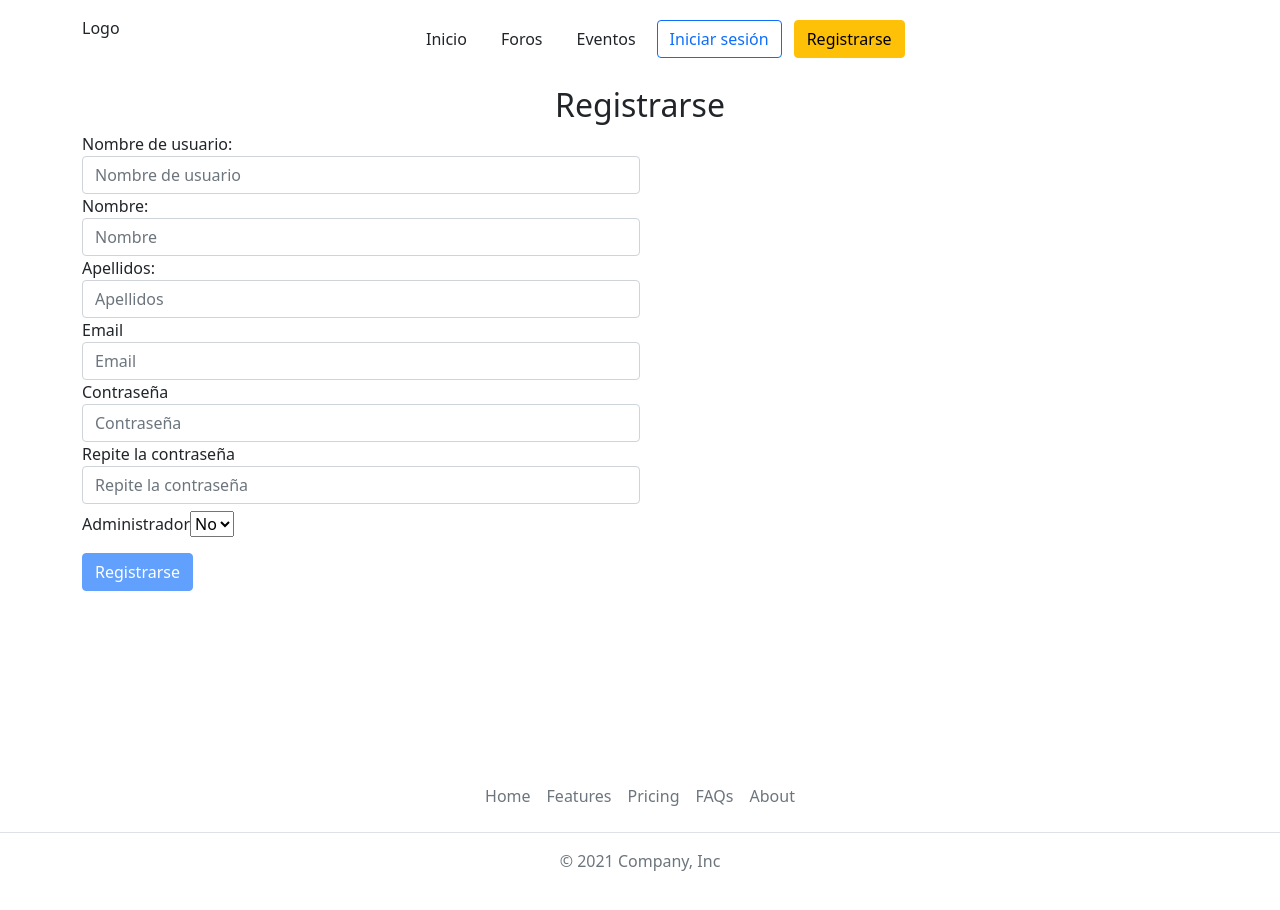
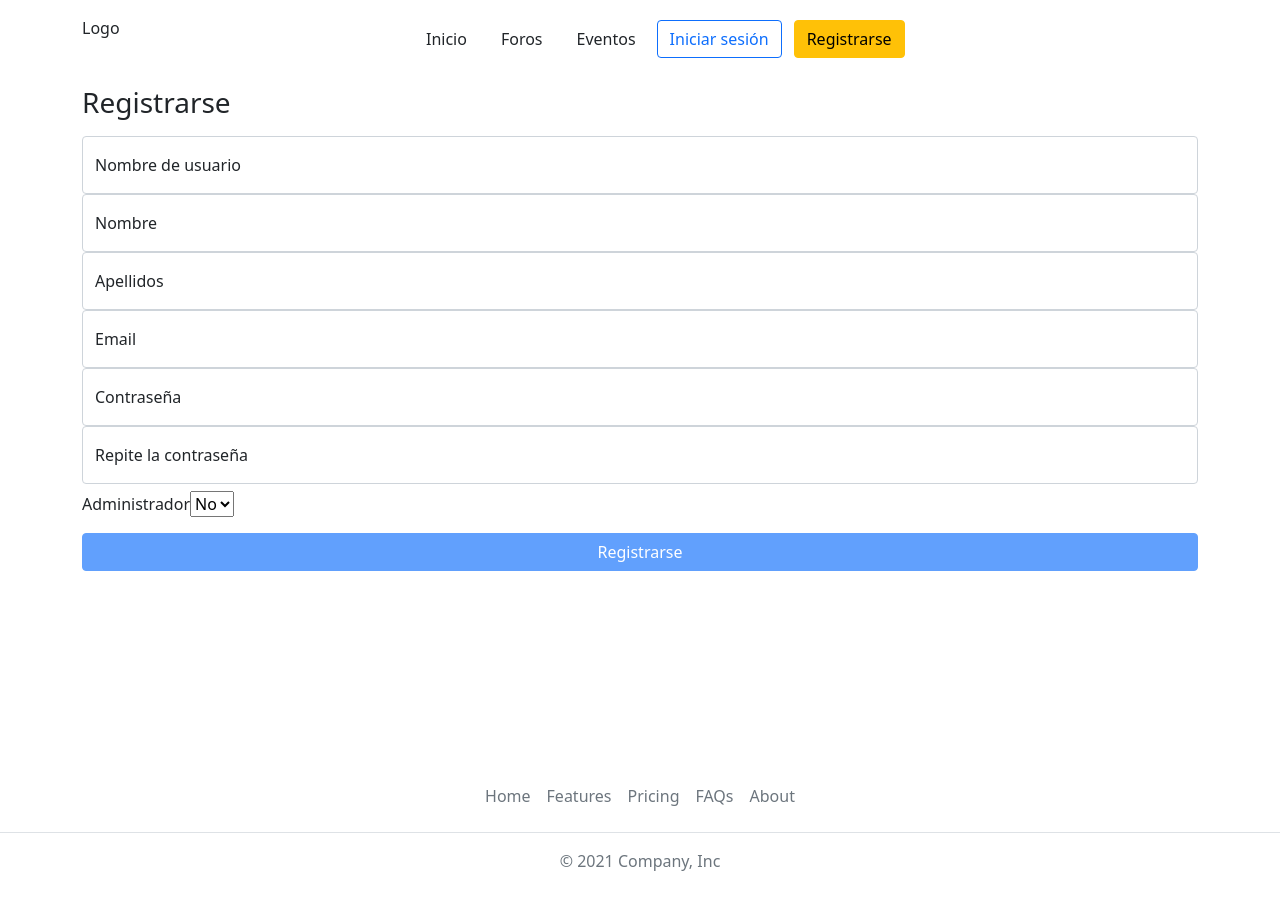
Before and after one commit to aruizr98/World-Wide-Gaming, an Angular app: page /Registrarse in a window 1280 px wide. Shown: the top 910 px of the page. Built offline with nearby package versions, Linux system fonts and the light colour scheme.

Commit message:
Actualizacion para estilos

```diff
--- a/src/app/registrarse/registrarse.component.html
+++ b/src/app/registrarse/registrarse.component.html
@@ -2,60 +2,60 @@
   Usuario creado correctamente.
 </div>
 <div class="container">
-  <h2 class="text-center">Registrarse</h2>
   <form id="registro" #formularioRegistro="ngForm" (ngSubmit)="onSubmit(formularioRegistro)">
+    <h1 class="h3 mb-3 fw-normal">Registrarse</h1>
     <div class="form-row ">
-      <div class="form-group col-md-6">
-        <label for="inputNameUser">Nombre de usuario:</label>
+      <div class="form-group col-md-12 form-floating">
         <input type="text" class="form-control" id="inputNameUser" name="nombreUsuario" #NombreUsuario="ngModel"
           [(ngModel)]="usuario.NombreUsuario" placeholder="Nombre de usuario" maxlength="15" pattern="[A-Za-z ]{3,15}"
           title="Introduce entre 2 y 15 letras" required>
-        <span class="alert alert-danger d-block mt-2" *ngIf="NombreUsuario.touched && !NombreUsuario.valid">El nombre de
+        <label for="inputNameUser">Nombre de usuario</label>
+        <span class="alert alert-danger d-block mt-2 mb-4" *ngIf="NombreUsuario.touched && !NombreUsuario.valid">El nombre de
           usuario es obligatorio y debe tener como mínimo 3 caracteres</span>
       </div>
-      <div class="form-group col-md-6">
-        <label for="inputName">Nombre:</label>
+      <div class="form-group col-md-12 form-floating">
         <input type="text" class="form-control" id="inputName" name="nombre" #Nombre="ngModel"
           [(ngModel)]="usuario.Nombre" placeholder="Nombre" maxlength="15" pattern="[A-Za-z ]{3,15}"
           title="Introduce entre 2 y 15 letras" required>
-        <span class="alert alert-danger d-block mt-2" *ngIf="Nombre.touched && !Nombre.valid">El nombre es obligatorio y
+        <label for="inputName">Nombre</label>
+        <span class="alert alert-danger d-block mt-2 mb-4" *ngIf="Nombre.touched && !Nombre.valid">El nombre es obligatorio y
           debe tener como mínimo 3 caracteres</span>
       </div>
-      <div class="form-group col-md-6">
-        <label for="inputSurName">Apellidos:</label>
+      <div class="form-group col-md-12 form-floating">
         <input type="text" class="form-control" id="inputSurName" name="apellidos" #Apellidos="ngModel"
           [(ngModel)]="usuario.Apellidos" placeholder="Apellidos" maxlength="15" pattern="[A-Za-z ]{2,15}"
           title="Introduce entre 2 y 15 letras" required>
-        <span class="alert alert-danger d-block mt-2" *ngIf="Apellidos.touched && !Apellidos.valid">Los apellidos son
+        <label for="inputSurName">Apellidos</label>
+        <span class="alert alert-danger d-block mt-2 mb-4" *ngIf="Apellidos.touched && !Apellidos.valid">Los apellidos son
           obligatorios</span>
       </div>
 
-      <div class="form-group col-md-6">
-        <label for="inputEmail4">Email</label>
+      <div class="form-group col-md-12 form-floating">
         <input type="email" class="form-control" id="inputEmail4" name="email" #Correo="ngModel"
           [(ngModel)]="usuario.Correo" placeholder="Email" pattern="^[^@]+@[^@]+\.[a-zA-Z]{2,}$" required>
-        <span class="alert alert-danger d-block mt-2" *ngIf="Correo.touched && !Correo.valid">El email es obligatorio y
+        <label for="inputEmail4">Email</label>
+        <span class="alert alert-danger d-block mt-2 mb-4" *ngIf="Correo.touched && !Correo.valid">El email es obligatorio y
           debe tener el formato NombreEmail@NombreDominio.com,es,org...</span>
       </div>
-      <div class="form-group col-md-6">
-        <label for="inputPassword4">Contraseña</label>
+      <div class="form-group col-md-12 form-floating">
         <input type="password" class="form-control" id="inputPassword4" #Contrasenya="ngModel"
           [(ngModel)]="usuario.Contrasenya" placeholder="Contraseña" name="password" pattern="[A-Za-z0-9 ]{2,15}"
           title="Introduce entre 2 y 15 letras y números" required>
-        <span class="alert alert-danger d-block mt-2" *ngIf="Contrasenya.touched && !Contrasenya.valid">La contraseña es
+        <label for="inputPassword4">Contraseña</label>
+        <span class="alert alert-danger d-block mt-2 mb-4" *ngIf="Contrasenya.touched && !Contrasenya.valid">La contraseña es
           obligatoria y debe tener entre 2 y 15 caracteres</span>
       </div>
-      <div class="form-group col-md-6">
-        <label for="inputPassword42">Repite la contraseña</label>
+      <div class="form-group col-md-12 form-floating">
         <input type="password" class="form-control" id="inputPassword42" #Contrasenya2="ngModel"
         [(ngModel)]="usuario.Contrasenya2" placeholder="Repite la contraseña" name="password2"
           pattern="[A-Za-z0-9 ]{2,15}" title="Introduce entre 2 y 15 letras y números" required>
+        <label for="inputPassword42">Repite la contraseña</label>
       </div>
-      <span class="alert alert-danger d-block mt-2" *ngIf="Contrasenya2.touched && !Contrasenya2.valid">La contraseña es
+      <span class="alert alert-danger d-block mt-2 mb-4" *ngIf="Contrasenya2.touched && !Contrasenya2.valid">La contraseña es
         obligatoria y debe tener entre 2 y 15 caracteres</span>
-      <span class="alert alert-danger d-block mt-2" *ngIf="Contrasenya2.touched && usuario.Contrasenya != usuario.Contrasenya2">Las contraseñas deben ser iguales</span>
+      <span class="alert alert-danger d-block mt-2 mb-4" *ngIf="Contrasenya2.touched && usuario.Contrasenya != usuario.Contrasenya2">Las contraseñas deben ser iguales</span>
 
-      <div class="form-group col-md-6">
+      <div id="administrar" class="form-group col-md-12">
         <label for="admin" class="mt-2">Administrador </label>
         <select name="admin" #Administrador="ngModel" [(ngModel)]="usuario.Administrador">
           <option value=false selected>No</option>
@@ -63,7 +63,7 @@
         </select>
       </div>
     </div>
-    <input type="submit" class="btn btn-primary mt-3" value="Registrarse" [disabled]="!formularioRegistro.form.valid" />
+    <input type="submit" class="w-100 btn btn-primary mt-3" value="Registrarse" [disabled]="!formularioRegistro.form.valid" />
     <span class="bg-success" id="resultadoRegistro"></span>
   </form>
 </div>
```
